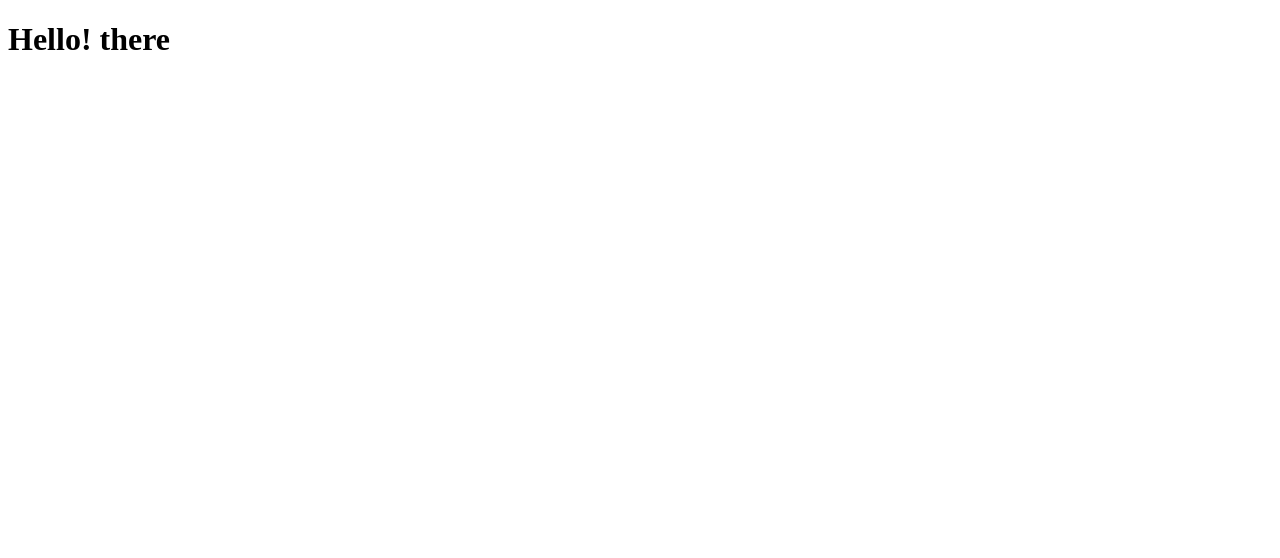
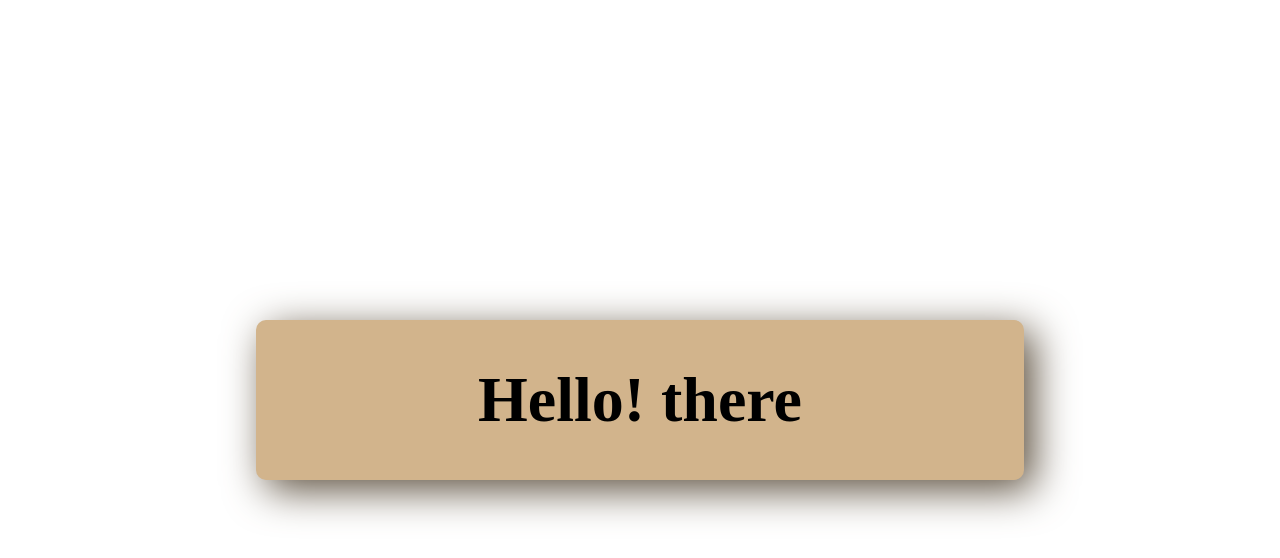
Before and after one commit to Arnavsao/localrepo2, a plain HTML site: page index.html in a window 1280 px wide. Drawn offline with Linux system fonts and the light colour scheme.

Commit message:
add style.css and updates html

```diff
--- a/index.html
+++ b/index.html
@@ -4,8 +4,12 @@
     <meta charset="UTF-8">
     <meta name="viewport" content="width=device-width, initial-scale=1.0">
     <title>Document</title>
+    <link rel="stylesheet" href="style.css">
 </head>
 <body>
-    <h1>Hello! there</h1>
+    <div class="heading">
+        <h1>Hello! there</h1>
+    </div>
+
 </body>
 </html>
--- /dev/null
+++ b/style.css
@@ -0,0 +1,19 @@
+*{
+    margin:0;
+    padding: 0;
+}
+
+.heading{
+    font-size: 4vh;
+    align-content: center;
+    height: 20vh;
+    width: 60vw;
+    background-color: #d2b48c;
+    border-radius: 10px;
+    box-shadow: 10px 10px 40px #5c4f3d;
+    text-align: center;
+    position: absolute;
+    top: 50%;
+    left: 50%;
+    transform: translate(-50%, -50%);
+}
```
